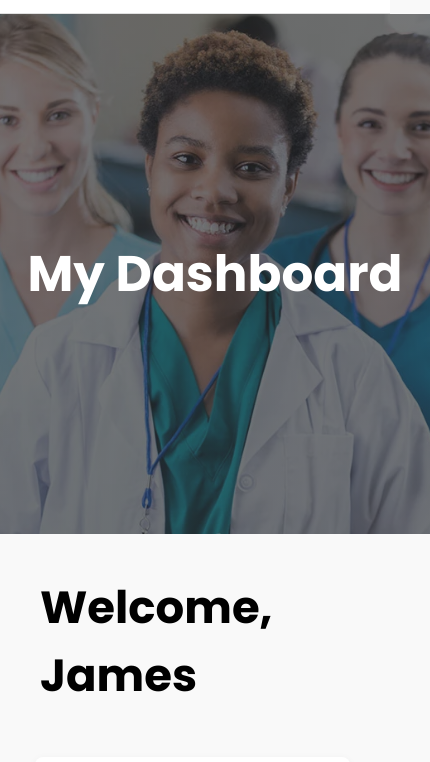
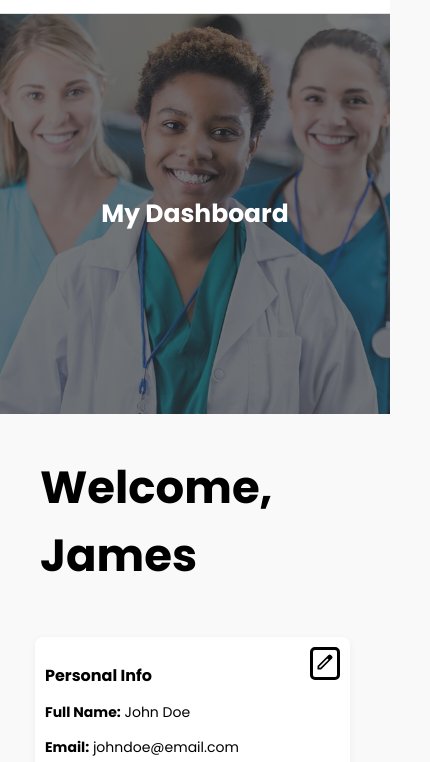
Before and after one commit to silverfoxmediaco/mymedicalcabinet, a website: page mydashboard.html in a window 390 px wide. Shown: the part 82-844 px from the top of the page, 430 px wide, since content can reach past the window. Drawn offline with Linux system fonts and the light colour scheme; no server answers.

Commit message:
Update mydashboard.css

```diff
--- a/mydashboard.css
+++ b/mydashboard.css
@@ -33,9 +33,9 @@ body {
     color: #333;
     font-weight: 500;
   }
+
   .hero {
     background-color: #e8f0fe;
-    padding: 60px 20px;
     text-align: center;
   }
   .hero h1 {
@@ -285,6 +285,15 @@ height: 20px;
 
 @media (max-width: 900px) {
 
+      .hero {
+    background-color: #e8f0fe;
+    text-align: center;
+  }
+  .hero h1 {
+    margin: 0;
+    font-size: 25px;
+    color: white;
+  }
 
     .user-profile .profile-row {
       display: grid;
```
